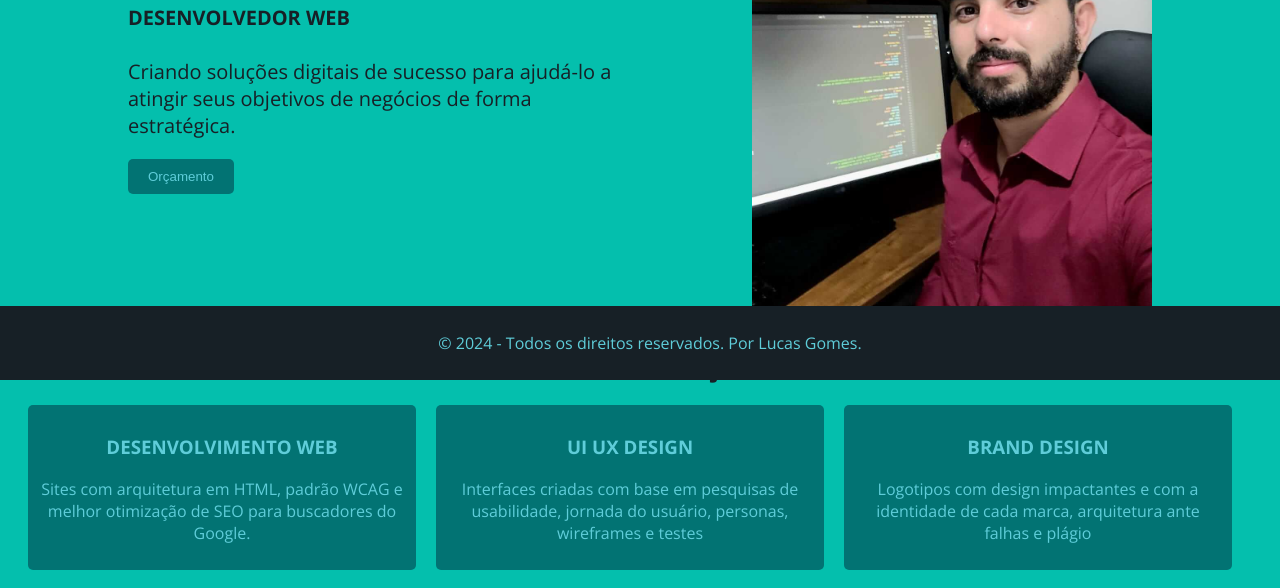
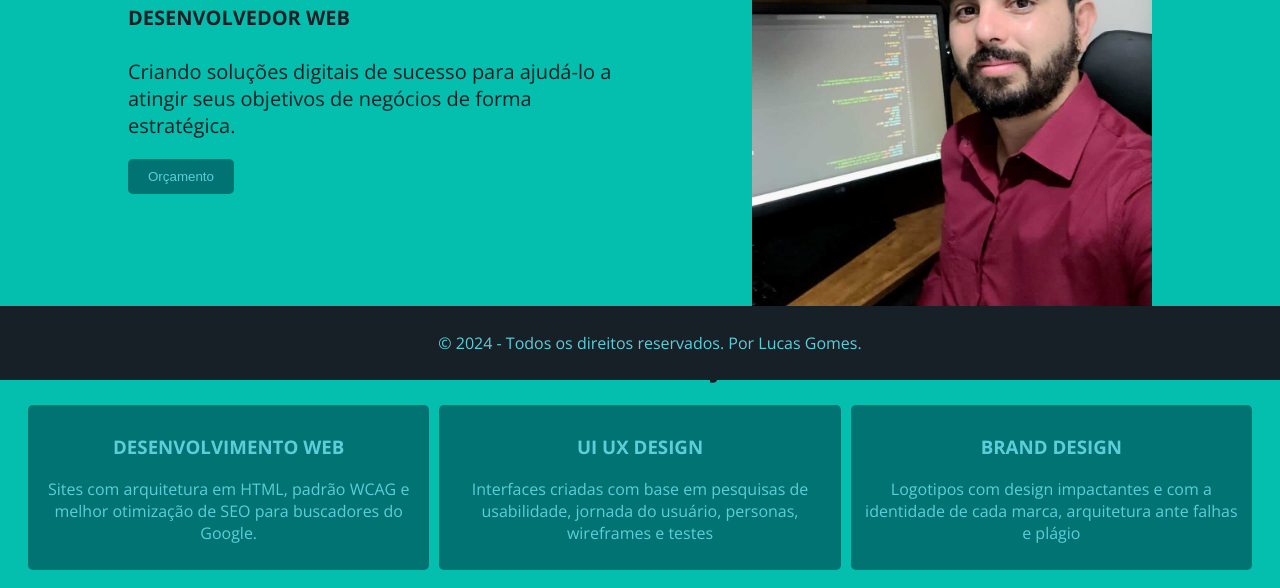
Before and after one commit to lucasgmf1553/LGWEB, a plain HTML site: page index.html in a window 1280 px wide. Shown: the part 420-1008 px from the top of the page. Drawn offline with nearby package versions, Linux system fonts and the light colour scheme.

Commit message:
Update styles.css

```diff
--- a/styles.css
+++ b/styles.css
@@ -129,18 +129,38 @@ footer {
     margin-top: 20px;
 }
 
-.textbox1,
-.textbox2,
+.textbox1 {
+    flex: 1; /* Distribui o espaço igualmente entre as caixas de texto */
+    background-color: #027373;
+    color: #5FCDD9;
+    padding: 10px;
+    border-radius: 5px;
+    box-sizing: border-box;
+    min-width: 200px;
+}
+
+.textbox2 {
+    flex: 1; /* Distribui o espaço igualmente entre as caixas de texto */
+    background-color: #027373;
+    color: #5FCDD9;
+    padding: 10px;
+    border-radius: 5px;
+    box-sizing: border-box;
+    margin-right: 10px;
+    margin-left: 10px;
+    min-width: 200px;
+}
+
 .textbox3 {
     flex: 1; /* Distribui o espaço igualmente entre as caixas de texto */
     background-color: #027373;
     color: #5FCDD9;
-    margin-right: 20px;
     padding: 10px;
     border-radius: 5px;
     box-sizing: border-box;
-    margin-bottom: 100px;
+    min-width: 200px;
 }
+
 .contact-container {
     display: flex; /* Usar flexbox para alinhar os itens horizontalmente */
     justify-content: center; /* Centralizar os itens horizontalmente */
```
